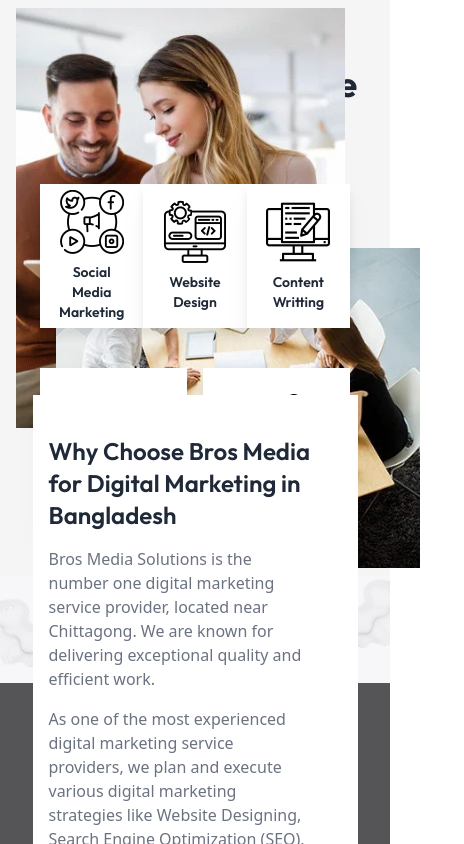
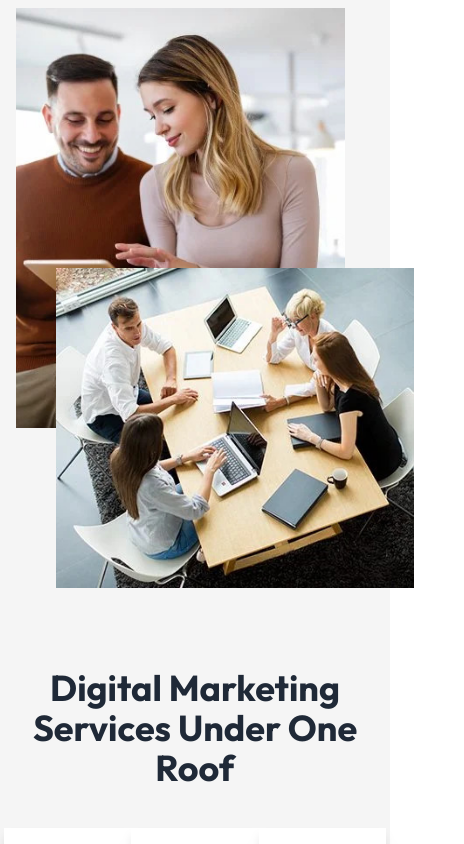
Before and after one commit to Omer4ruq/Digital-marketing-service, a React (Vite) app: page / in a window 390 px wide. Shown: the part 2088-2932 px from the top of the page, 464 px wide, since content can reach past the window. Built offline with nearby package versions, Linux system fonts and the light colour scheme.

Commit message:
all the section responsive done

```diff
--- a/src/components/companyGoalSection.jsx/CompanyGoalSection.jsx
+++ b/src/components/companyGoalSection.jsx/CompanyGoalSection.jsx
@@ -4,7 +4,7 @@
 
 const CompanyGoalSection = () => {
   return (
-    <div className="grid grid-cols-1 p-4 md:mb-16 md:grid-cols-2 md:p-10">
+    <div className="grid grid-cols-1 p-4  mb-16 md:grid-cols-2 md:p-10">
       <section className="pr-1 mt-6 md:mt-12 mb-8">
         <h1 className="text-4xl font-semibold mb-4">
           Digital Marketing Company in Chittagong, Bangladesh
@@ -35,10 +35,14 @@
       </section>
       <section className="pl-0 md:p-4">
         <div>
-          <img src={img1} alt="sdf" className="absolute h-[420px]" />
+          <img src={img1} alt="sdf" className="md:absolute h-[420px]" />
         </div>
         <div>
-          <img src={img2} alt="" className="absolute mt-60 ml-10 h-[320px]" />
+          <img
+            src={img2}
+            alt=""
+            className="md:absolute -mt-40 md:mt-60 ml-10 h-[320px]"
+          />
         </div>
       </section>
     </div>
--- a/src/components/footer/Op.jsx
+++ b/src/components/footer/Op.jsx
@@ -20,7 +20,7 @@
               <h1 className="text-lg font-semibold text-white text-center md:text-start">
                 Got an Idea?
               </h1>
-              <h2 className="text-5xl font-bold text-white">
+              <h2 className="text-center text-4xl md:text-5xl font-bold text-white">
                 Let's Work on It
               </h2>
             </div>
--- a/src/components/services/Services.jsx
+++ b/src/components/services/Services.jsx
@@ -17,7 +17,7 @@
         <img src={social} alt="" className="w-16 object-center" />
         <h1>Social Media Marketing</h1>
       </div> */}
-      <div className="flex justify-between pl-10 pr-10 mb-10">
+      <div className="flex justify-between pl-1 md:pl-10 pr-1 md:pr-10 mb-10 ">
         <div className="bg-white w-40 h-36 drop-shadow-xl text-center flex flex-col items-center justify-center p-4 md:w-48 md:h-40 lg:w-[370px] lg:h-56 hover:cursor-pointer hover:bg-yellow-400 transition-colors duration-1000 ease-in-out ">
           <img
             src={social}
--- a/src/components/whyUs/WhyUSContent.jsx
+++ b/src/components/whyUs/WhyUSContent.jsx
@@ -30,8 +30,8 @@
           </div>
         </section>
         <section className="pl-0 md:pr-10">
-          <div className="mt-24">
-            <img src={img1} alt="sdf" className="absolute w-[420px]" />
+          <div className="md:mt-24">
+            <img src={img1} alt="sdf" className="md:absolute w-[420px]" />
           </div>
           {/* <div>
             <img src={img2} alt="" className="absolute mt-60 ml-10 h-[320px]" />
--- a/src/components/whyUs/WhyUs.jsx
+++ b/src/components/whyUs/WhyUs.jsx
@@ -14,19 +14,19 @@
       <div>
         <img src={bg} alt="" />
       </div>
-      <div className="absolute -mt-72">
+      <div className="md:absolute md:-mt-72">
         <WhyUSContent></WhyUSContent>
       </div>
       <div className="bg-[#555558] pt-40">
-        <div className="pt-20 pl-10 grid grid-cols-3 gap-4 ">
-          <h1 className="text-white text-xl font-bold w-80">
+        <div className="md:pt-20 pl-4 md:pl-10 grid grid-cols-2 md:grid-cols-3  gap-4 ">
+          <h1 className="text-white text-xl font-bold md:w-80">
             TOGETHER WE CAN GROW AND MARKET YOUR BUSINESS!
           </h1>
           <div className="flex gap-4">
             <div>
               <SiFramework className=" text-6xl text-yellow-400" />
             </div>
-            <div className="w-80 ">
+            <div className="md:w-80 ">
               <h1 className="text-yellow-400 text-2xl">Quality Work</h1>
               <p className="text-white">
                 for the past 8 years we have been delivering quality content
@@ -39,7 +39,7 @@
             <div>
               <IoIosTimer className=" text-6xl text-yellow-400" />
             </div>
-            <div className="w-80 ">
+            <div className="md:w-80 ">
               <h1 className="text-yellow-400 text-2xl">Timely Response</h1>
               <p className="text-white">
                 On average, we design and deliver approximately 12 to 15
@@ -49,7 +49,7 @@
             </div>
           </div>
         </div>
-        <div className="pt-20 pl-10 grid grid-cols-3 gap-4 pb-10">
+        <div className="pt-20 pl-4 md:pl-10 grid grid-cols-2 md:grid-cols-3  gap-4 pb-10">
           <div className="flex gap-4">
             {/* <SiFramework className=" text-6xl text-yellow-400" /> */}
             <FcIdea className=" text-6xl text-yellow-400" />
```
